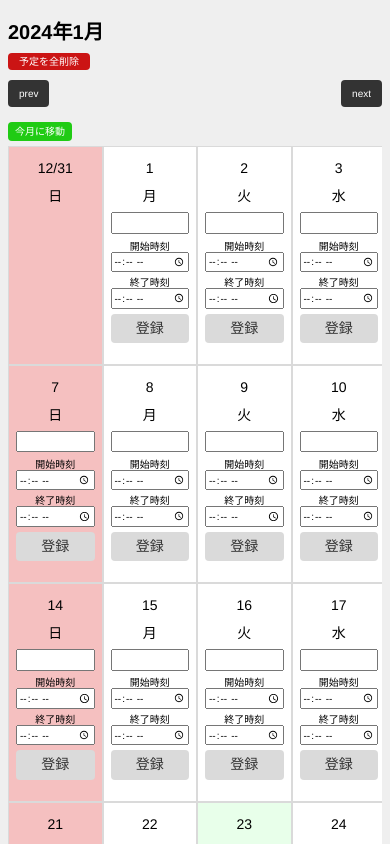
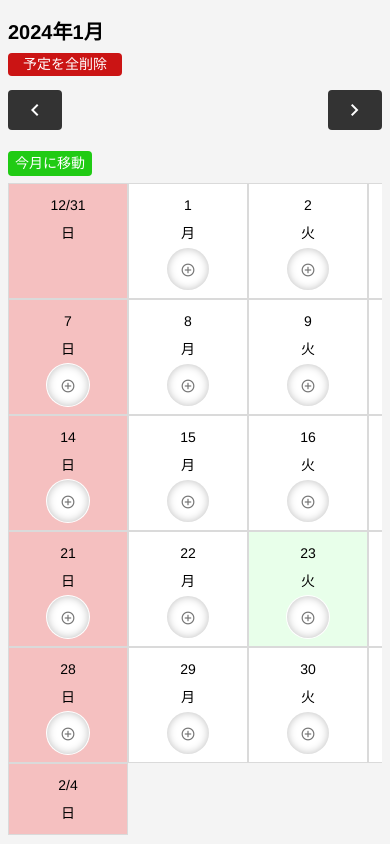
Before and after one commit to Benjuwan/react-calendar, a React (Vite) app: page / in a window 390 px wide. Shown: the top 844 px of the page. Built offline with nearby package versions, Linux system fonts and the light colour scheme.

Commit message:
スマホ時とPC時の表示切替を実装.

```diff
--- a/index.html
+++ b/index.html
@@ -7,6 +7,7 @@
     <link rel="icon" type="image/svg+xml" href="/vite.svg" />
     <meta name="viewport" content="width=device-width, initial-scale=1.0" />
     <title>benjuwan-React-Calendar</title>
+    <link rel="stylesheet" href="https://fonts.googleapis.com/css2?family=Material+Symbols+Outlined:opsz,wght,FILL,GRAD@24,400,0,0" />
   </head>
   <body>
     <div id="root"></div>
--- a/src/atom/atom.ts
+++ b/src/atom/atom.ts
@@ -17,3 +17,5 @@ if (getLocalStorageItems !== null) {
 }
 
 export const todoMemoAtom = atom([todoMemoItemsDefault]);
+
+export const isDesktopViewAtom = atom<boolean>(false);
--- a/src/components/calendar/Calendar.tsx
+++ b/src/components/calendar/Calendar.tsx
@@ -1,11 +1,12 @@
-import { useEffect, useState } from "react";
+import { SyntheticEvent, useEffect, useState } from "react";
 import calendarStyle from "./css/calendarStyle.module.css";
 import { calendarItemType } from "./ts/calendarItemType";
 import { useAtom } from "jotai";
-import { todoMemoLocalStorageAtom } from "../../atom/atom";
+import { isDesktopViewAtom, todoMemoLocalStorageAtom } from "../../atom/atom";
 import { PrevNextMonthBtns } from "./PrevNextMonthBtns";
 import { Todo } from "../todoItems/Todo";
 import { useGetMonthDays } from "./hooks/useGetMonthDays";
+import { TodoList } from "../todoItems/TodoList";
 
 type todaySignal = {
     thisYear: number;
@@ -17,6 +18,7 @@ export const Calendar = () => {
     const { getMonthDays } = useGetMonthDays();
 
     const [, setLocalstorage] = useAtom(todoMemoLocalStorageAtom); // 更新関数のみ使用（全てのスケジュールリセット）
+    const [desktopView, setDesktopView] = useAtom(isDesktopViewAtom);
 
     const currYear = new Date().getFullYear();
     const currMonth = new Date().getMonth() + 1;
@@ -32,6 +34,8 @@ export const Calendar = () => {
             today: new Date().getDate()
         }
         setCtrlToday((_prevCtrlToday) => today);
+
+        if (window.matchMedia("(min-width: 960px)").matches) setDesktopView(true);
     }, []);
 
     const jumpThisMonth: () => void = () => {
@@ -51,6 +55,15 @@ export const Calendar = () => {
             alert('全てのスケジュールが削除されました');
             location.reload();
         }
+    }
+
+    const viewTodoCtrl: (btnElm: HTMLButtonElement) => void = (btnElm: HTMLButtonElement) => {
+        const parentTodoViewElm: HTMLDivElement | null = btnElm.closest(`.${calendarStyle.todoView}`);
+        if (parentTodoViewElm?.classList.contains(calendarStyle.OnView)) {
+            parentTodoViewElm.classList.remove(calendarStyle.OnView);
+            return;
+        }
+        parentTodoViewElm?.classList.add(calendarStyle.OnView);
     }
 
     useEffect(() => getMonthDays(ctrlYear, ctrlMonth, setDays), [ctrlMonth]);
@@ -79,7 +92,22 @@ export const Calendar = () => {
                             {day.signalPrevNextMonth && <span>{day.month}/</span>}{day.day}
                         </p>
                         <p>{day.dayDate}</p>
-                        {day.signalPrevNextMonth ? null : <Todo todoID={`${day.year}/${day.month}/${day.day}`} />}
+                        {day.signalPrevNextMonth ? null :
+                            <>
+                                {desktopView ?
+                                    <Todo todoID={`${day.year}/${day.month}/${day.day}`} /> :
+                                    <div className={`${calendarStyle.todoView}`}>
+                                        <button className={`${calendarStyle.openBtn} todoCtrlOpen`} onClick={(btnEl: SyntheticEvent<HTMLButtonElement>) => viewTodoCtrl(btnEl.currentTarget)}><span className="material-symbols-outlined">add_circle</span></button>
+                                        <div className={`${calendarStyle.todoCtrlElm}`}>
+                                            <button className={`${calendarStyle.closeBtn} todoCtrlClose`} onClick={(btnEl: SyntheticEvent<HTMLButtonElement>) => viewTodoCtrl(btnEl.currentTarget)}><span className="material-symbols-outlined">close</span></button>
+                                            <p style={{ 'fontWeight': 'bold' }}>{day.month}/{day.day}（{day.dayDate}）</p>
+                                            <Todo todoID={`${day.year}/${day.month}/${day.day}`} />
+                                        </div>
+                                        <TodoList todoID={`${day.year}/${day.month}/${day.day}`} />
+                                    </div>
+                                }
+                            </>
+                        }
                     </li>
                 ))}
             </ul>
--- a/src/components/calendar/PrevNextMonthBtns.tsx
+++ b/src/components/calendar/PrevNextMonthBtns.tsx
@@ -8,6 +8,14 @@ type btnsPropsType = {
     setCtrlYear: React.Dispatch<React.SetStateAction<number>>;
     ctrlYear: number;
     setCtrlMonth: React.Dispatch<React.SetStateAction<number>>;
+}
+
+const btnStyle: object = {
+    'padding': '.5em 1em'
+}
+
+const btnIconStyle: object = {
+    'verticalAlign': 'middle'
 }
 
 export const PrevNextMonthBtns: FC<btnsPropsType> = (props) => {
@@ -39,8 +47,12 @@ export const PrevNextMonthBtns: FC<btnsPropsType> = (props) => {
 
     return (
         <div className={className}>
-            <button type="button" onClick={prevCalendarView}>prev</button>
-            <button type="button" onClick={nextCalendarView}>next</button>
+            <button type="button" style={btnStyle} onClick={prevCalendarView}><span className="material-symbols-outlined" style={btnIconStyle}>
+                navigate_before
+            </span></button>
+            <button type="button" style={btnStyle} onClick={nextCalendarView}><span className="material-symbols-outlined" style={btnIconStyle}>
+                navigate_next
+            </span></button>
         </div>
     );
 }
--- a/src/components/calendar/css/calendarStyle.module.css
+++ b/src/components/calendar/css/calendarStyle.module.css
@@ -3,6 +3,80 @@
 .wrapper {
     width: clamp(320px, 100%, 960px);
     margin: 0 auto 2.5em;
+
+    & .todoView {
+        & button {
+
+            &.openBtn,
+            &.closeBtn {
+                appearance: none;
+                border-radius: 0;
+                background-color: transparent;
+                border: 1px solid transparent;
+                cursor: pointer;
+                padding: 0;
+
+                & span {
+                    font-size: 16px;
+                    padding: 0;
+                    color: #767676;
+                }
+            }
+
+            & span {
+                vertical-align: middle;
+            }
+
+            &.openBtn {
+                box-shadow: 0 0 8px rgba(0, 0, 0, .25) inset;
+                background-color: #fff;
+                aspect-ratio: 1 / 1;
+                border-radius: 50%;
+                width: 44px;
+                height: 44px;
+            }
+
+            &.closeBtn {
+                font-weight: bold;
+                background-color: #333;
+                width: 44px;
+                height: 44px;
+                text-align: center;
+                aspect-ratio: 1 / 1;
+                border-radius: 50%;
+                margin: 0 auto 2.5em;
+                padding: .5em 1em;
+
+                & span {
+                    color: #fff;
+                }
+            }
+        }
+
+        & .todoCtrlElm {
+            opacity: 0;
+            visibility: hidden;
+            width: 100%;
+            height: 100%;
+            position: fixed;
+            top: 50%;
+            left: 50%;
+            transform: translate(-50%, -50%);
+            display: grid;
+            place-content: center;
+            background-color: rgba(255, 255, 255, .5);
+            -webkit-backdrop-filter: blur(8px);
+            backdrop-filter: blur(8px);
+            transition: all .25s;
+        }
+
+        &.todoView.OnView {
+            & .todoCtrlElm {
+                opacity: 1;
+                visibility: visible;
+            }
+        }
+    }
 
     & button {
         appearance: none;
@@ -11,6 +85,7 @@
         color: #fff;
         border: 1px solid transparent;
         cursor: pointer;
+        font-size: 14px;
 
         &[disabled] {
             background-color: #dadada;
@@ -53,9 +128,14 @@
         padding: 0;
         margin: 0;
         display: grid;
-        grid-template-columns: repeat(7, 1fr);
+        grid-template-columns: repeat(7, minmax(120px, 1fr));
         place-items: center;
         place-content: start;
+
+        @media screen and (min-width:960px) {
+            overflow-x: unset;
+            grid-template-columns: repeat(7, 1fr);
+        }
 
         & li.calendarLists {
             padding: .5em;
@@ -86,11 +166,3 @@
         }
     }
 }
-
-@media screen and (min-width: 700px) {
-    .wrapper {
-        & .calendar {
-            overflow-x: unset;
-        }
-    }
-}
--- a/src/components/todoItems/Todo.tsx
+++ b/src/components/todoItems/Todo.tsx
@@ -1,13 +1,13 @@
-import { useEffect, Fragment, SyntheticEvent } from "react";
-import todoStyle from "./css/todoStyle.module.css";
+import { useEffect } from "react";
 import { todoItemType } from "./ts/todoItemType";
 import { useAtom } from "jotai";
-import { todoMemoAtom } from "../../atom/atom";
+import { isDesktopViewAtom, todoMemoAtom } from "../../atom/atom";
 import { TodoForm } from "./TodoForm";
-import { TodoItems } from "./TodoItems";
+import { TodoList } from "./TodoList";
 
 export const Todo = ({ todoID }: { todoID: string }) => {
-    const [todoMemo, setTodoMemo] = useAtom(todoMemoAtom);
+    const [, setTodoMemo] = useAtom(todoMemoAtom);
+    const [desktopView] = useAtom(isDesktopViewAtom);
 
     useEffect(() => {
         const getLocalStorageItems: string | null = localStorage.getItem('todoMemos');
@@ -19,42 +19,15 @@ export const Todo = ({ todoID }: { todoID: string }) => {
         }
     }, [todoID]);
 
-    /* モーダル表示関連（ToDoの詳細表示オン・オフ）*/
-    const OnViewModalWindow: (viewerParentElm: HTMLElement) => void = (viewerParentElm: HTMLElement) => {
-        const modalWindow: Element | null = viewerParentElm.querySelector(`.${todoStyle.modalWindow}`);
-        modalWindow?.classList.add(`${todoStyle.modalWindowOnView}`);
-    }
-
     return (
         <>
-            <TodoForm todoID={todoID} />
-            {todoMemo.length > 0 &&
-                <ul className={todoStyle.todoLists}>
-                    {todoMemo.map((todoItem, i) => (
-                        /* key={i} を渡すために Fragment を使用 */
-                        <Fragment key={i}>
-                            {/* yyyy/MM/dd が一致した場合 */}
-                            {todoItem.todoID === todoID ?
-                                <li onClick={(liElm: SyntheticEvent<HTMLLIElement>) => {
-                                    OnViewModalWindow(liElm.currentTarget);
-                                }}>
-                                    <div className={todoStyle.editTargetContent}>
-                                        <p className={todoStyle.editTargetStr}>{todoItem.todoContent}</p>
-                                        {todoItem.startTime && <span>開始時刻：{todoItem.startTime}</span>}
-                                        {todoItem.finishTime && <span>終了時刻：{todoItem.finishTime}</span>}
-                                    </div>
-                                    <TodoItems
-                                        todoItem={todoItem}
-                                        todoID={todoID}
-                                        index={i}
-                                    />
-                                </li>
-                                : null
-                            }
-                        </Fragment>
-                    ))}
-                </ul>
+            {desktopView ?
+                <>
+                    <TodoForm todoID={todoID} />
+                    <TodoList todoID={todoID} />
+                </> :
+                <TodoForm todoID={todoID} />
             }
         </>
-    )
+    );
 }
--- /dev/null
+++ b/src/components/todoItems/TodoList.tsx
@@ -0,0 +1,47 @@
+import todoStyle from "./css/todoStyle.module.css";
+import { Fragment, SyntheticEvent } from "react";
+import { useAtom } from "jotai";
+import { todoMemoAtom } from "../../atom/atom";
+import { TodoItems } from "./TodoItems";
+
+export const TodoList = ({ todoID }: { todoID: string }) => {
+    const [todoMemo] = useAtom(todoMemoAtom);
+
+    /* モーダル表示関連（ToDoの詳細表示オン・オフ）*/
+    const OnViewModalWindow: (viewerParentElm: HTMLElement) => void = (viewerParentElm: HTMLElement) => {
+        const modalWindow: Element | null = viewerParentElm.querySelector(`.${todoStyle.modalWindow}`);
+        modalWindow?.classList.add(`${todoStyle.modalWindowOnView}`);
+    }
+
+    return (
+        <>
+            {todoMemo.length > 0 &&
+                <ul className={todoStyle.todoLists}>
+                    {todoMemo.map((todoItem, i) => (
+                        /* key={i} を渡すために Fragment を使用 */
+                        <Fragment key={i}>
+                            {/* yyyy/MM/dd が一致した場合 */}
+                            {todoItem.todoID === todoID ?
+                                <li onClick={(liElm: SyntheticEvent<HTMLLIElement>) => {
+                                    OnViewModalWindow(liElm.currentTarget);
+                                }}>
+                                    <div className={todoStyle.editTargetContent}>
+                                        <p className={todoStyle.editTargetStr}>{todoItem.todoContent}</p>
+                                        {todoItem.startTime && <span>開始時刻：{todoItem.startTime}</span>}
+                                        {todoItem.finishTime && <span>終了時刻：{todoItem.finishTime}</span>}
+                                    </div>
+                                    <TodoItems
+                                        todoItem={todoItem}
+                                        todoID={todoID}
+                                        index={i}
+                                    />
+                                </li>
+                                : null
+                            }
+                        </Fragment>
+                    ))}
+                </ul>
+            }
+        </>
+    );
+}
--- a/src/components/todoItems/css/todoStyle.module.css
+++ b/src/components/todoItems/css/todoStyle.module.css
@@ -1,4 +1,12 @@
 @charset "utf-8";
+
+form {
+    width: clamp(280px, calc(100vw/2), 320px);
+
+    @media screen and (min-width:960px) {
+        width: 100%;
+    }
+}
 
 form,
 ul,
@@ -50,12 +58,24 @@ form {
     & label {
         margin-right: 1em;
 
-        & input[type="text"] {
-            width: 100%;
+        & input {
+            line-height: 2;
+
+            &[type="text"] {
+                width: 100%;
+            }
+
+            &[type="time"] {
+                width: 50%;
+
+                @media screen and (min-width:960px) {
+                    width: auto;
+                }
+            }
         }
 
         &.timeLabel {
-            font-size: clamp(10px, calc(100vw/150), 12px);
+            font-size: clamp(10px, 100%, 14px);
             display: block;
             margin: .5em 0;
         }
@@ -78,6 +98,7 @@ ul.todoLists {
 
         &:hover {
             cursor: pointer;
+
             & p {
                 &.editTargetStr {
                     color: #0baa0b;
--- a/src/index.css
+++ b/src/index.css
@@ -111,7 +111,7 @@ img {
 
 body {
   font-family: "Helvetica Neue", "Arial", "Hiragino Kaku Gothic ProN", "Hiragino Sans", "Meiryo", sans-serif;
-  background-color: #efefef;
+  background-color: #f4f4f4;
   overflow-x: hidden;
 }
 
```
Also changed, not shown: 1 other file (tests, documents, lock files or other folders).
